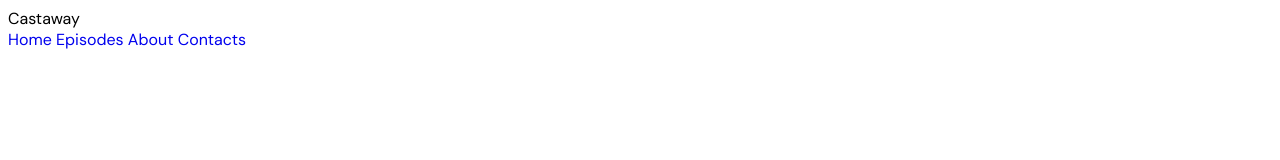
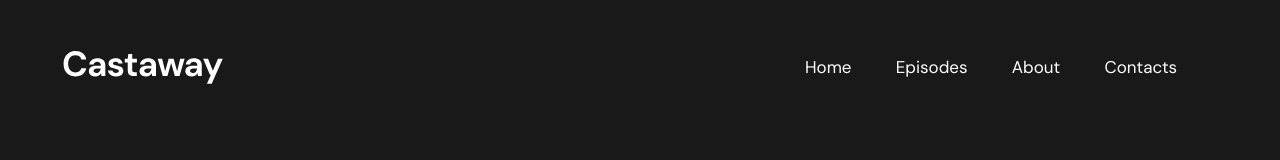
Before and after one commit to UlanovychM/Castaway, a website: page src/index.html in a window 1280 px wide. Drawn offline with Linux system fonts and the light colour scheme.

Commit message:
add style for header

```diff
--- a/src/index.html
+++ b/src/index.html
@@ -15,7 +15,9 @@
 	</head>
 	<body>
 		<header class="header">
-			<div class="header__logo">Castaway</div>
+			<div class="header__logo">
+				<img src="icons/logo.svg" alt="Castaway" />
+			</div>
 			<div class="header__links">
 				<a href="#" class="header__link">Home</a>
 				<a href="#" class="header__link">Episodes</a>
--- a/src/sass/base/_variables.scss
+++ b/src/sass/base/_variables.scss
@@ -1,2 +1,2 @@
 $main-color: #118da8;
-$main-color: #ffffff;
+$second-color: #ffffff;
--- a/src/sass/blocks/_header.scss
+++ b/src/sass/blocks/_header.scss
@@ -0,0 +1,27 @@
+@import '../base/variables';
+
+.header {
+	position: relative;
+	max-height: 119px;
+	&__logo {
+		position: absolute;
+		left: 0.36%;
+		right: 0.17%;
+		top: 0.24%;
+		bottom: 0.91%;
+		margin: 43px 50px;
+	}
+	&__links {
+		position: absolute;
+		left: 757px;
+		margin-top: 46px;
+	}
+	&__link {
+		font-style: normal;
+		font-weight: 400;
+		font-size: 17px;
+		line-height: 27px;
+		color: $second-color;
+		margin-left: 40px;
+	}
+}
--- a/src/sass/style.scss
+++ b/src/sass/style.scss
@@ -2,8 +2,18 @@
 	font-family: 'DM Sans', sans-serif;
 }
 
+body {
+	background-color: #191919;
+	max-width: 1440px;
+}
+
 a {
 	text-decoration: none;
+}
+
+.container {
+	padding: 70px 0 70px 0;
+	margin: 0 auto;
 }
 
 @import 'base/variables';
```
Also changed, not shown: src/css/style.css (deleted), src/css/style.min.css, src/icons/logo.svg (added).
